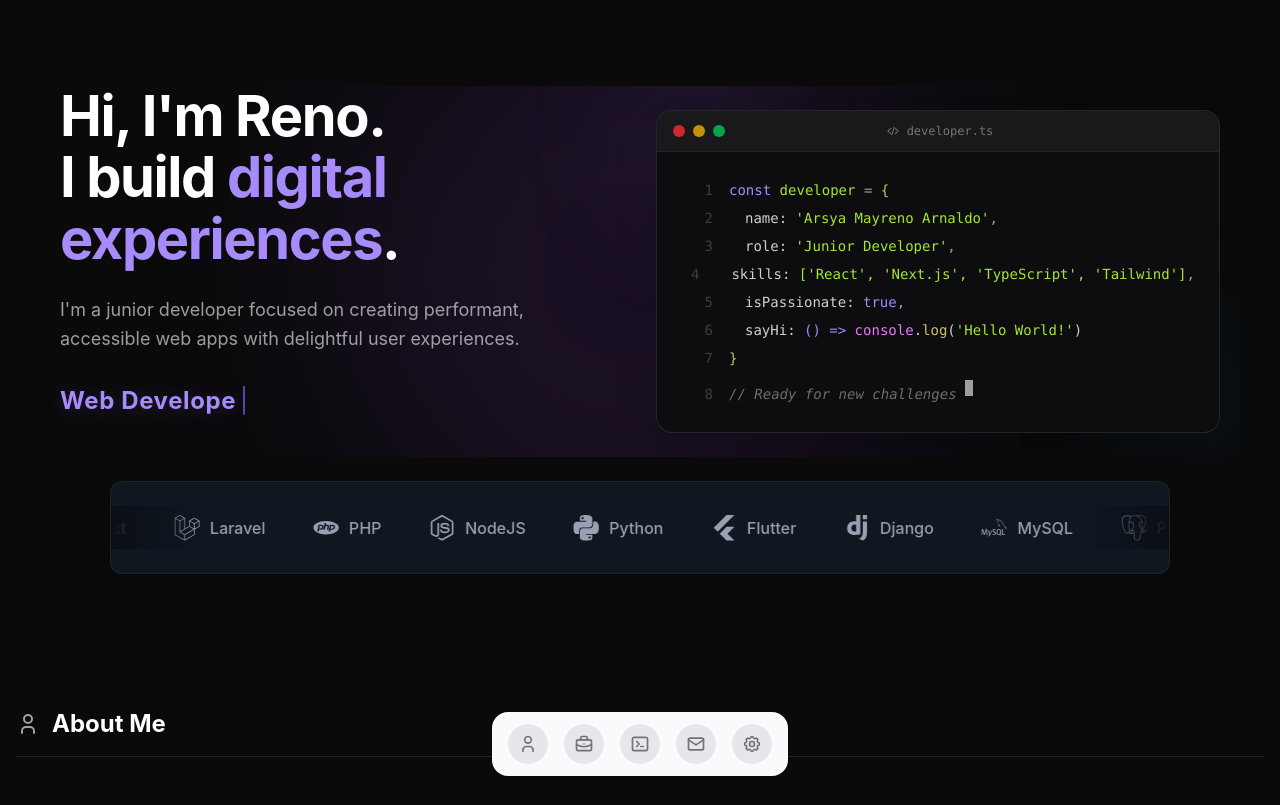
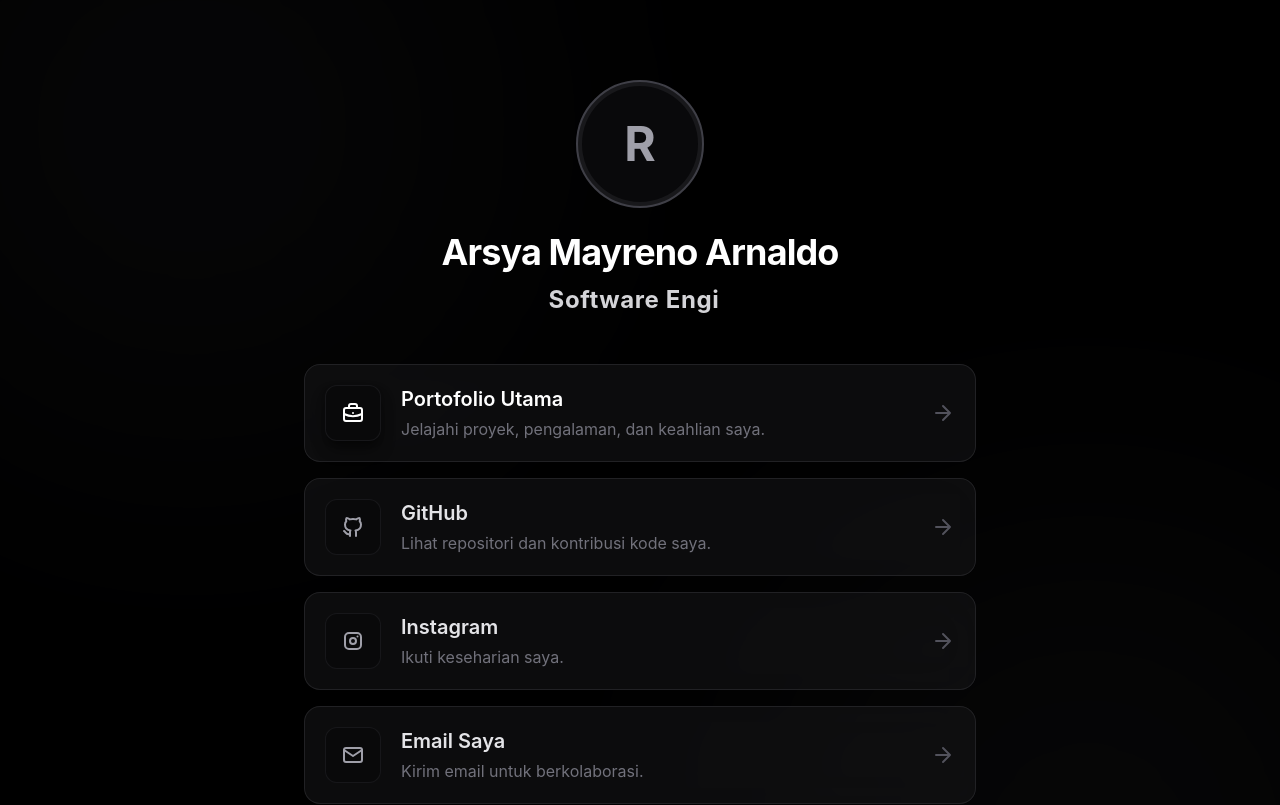
Before and after one commit to Reno11052009/portofolio, a Next.js app: page / in a window 1280 px wide. Shown: the top 805 px of the page. Built offline with nearby package versions, Linux system fonts and the light colour scheme.

Commit message:
add link bio

```diff
--- a/src/app/page.tsx
+++ b/src/app/page.tsx
@@ -1,12 +1,5 @@
-import dynamic from "next/dynamic";
-import { headers } from "next/headers";
+import LinkBio from "@/components/LinkBio";
 
-const DesktopApp = dynamic(() => import("../components/DesktopApp"));
-
-export default async function Home() {
-  const headersList = await headers();
-  const userAgent = headersList.get("user-agent") || "";
-  const isBot = /bot|googlebot|crawler|spider|robot|crawling|lighthouse|speed insights|chrome-lighthouse/i.test(userAgent);
-
-  return <DesktopApp isBot={isBot} />;
+export default function Home() {
+  return <LinkBio />;
 }
--- /dev/null
+++ b/src/app/portofolio/page.tsx
@@ -0,0 +1,12 @@
+import dynamic from "next/dynamic";
+import { headers } from "next/headers";
+
+const DesktopApp = dynamic(() => import("@/components/DesktopApp"));
+
+export default async function Portofolio() {
+  const headersList = await headers();
+  const userAgent = headersList.get("user-agent") || "";
+  const isBot = /bot|googlebot|crawler|spider|robot|crawling|lighthouse|speed insights|chrome-lighthouse/i.test(userAgent);
+
+  return <DesktopApp isBot={isBot} />;
+}
--- /dev/null
+++ b/src/components/LinkBio.tsx
@@ -0,0 +1,127 @@
+"use client";
+
+import React from "react";
+import { motion } from "framer-motion";
+import { IconBrandGithub, IconBrandLinkedin, IconBrandInstagram, IconMail, IconBriefcase } from "@tabler/icons-react";
+import Link from "next/link";
+import Typewriter from "./Typewriter";
+
+const links = [
+  {
+    title: "Portofolio Utama",
+    url: "/portofolio",
+    icon: <IconBriefcase size={24} />,
+    description: "Jelajahi proyek, pengalaman, dan keahlian saya.",
+    highlight: true,
+  },
+  {
+    title: "GitHub",
+    url: "https://github.com/Reno11052009",
+    icon: <IconBrandGithub size={24} />,
+    description: "Lihat repositori dan kontribusi kode saya.",
+  },
+  {
+    title: "Instagram",
+    url: "https://www.instagram.com/reno110509/",
+    icon: <IconBrandInstagram size={24} />,
+    description: "Ikuti keseharian saya.",
+  },
+  {
+    title: "Email Saya",
+    url: "mailto:reno@renoreno.online",
+    icon: <IconMail size={24} />,
+    description: "Kirim email untuk berkolaborasi.",
+  },
+];
+
+export default function LinkBio() {
+  const containerVariants = {
+    hidden: { opacity: 0 },
+    visible: {
+      opacity: 1,
+      transition: {
+        staggerChildren: 0.1,
+      },
+    },
+  };
+
+  const itemVariants = {
+    hidden: { opacity: 0, y: 20 },
+    visible: { opacity: 1, y: 0, transition: { type: "spring" as const, stiffness: 100 } },
+  };
+
+  return (
+    <div className="min-h-screen bg-black text-zinc-100 flex flex-col items-center py-20 px-4 relative overflow-hidden">
+      {/* Background decoration (non-gradient, solid shapes) */}
+      <div className="absolute inset-0 pointer-events-none z-0">
+        {/* Menggunakan blur ekstrim dari warna solid, tanpa linear-gradient atau radial-gradient */}
+        <div className="absolute top-[-20%] left-[-10%] w-[50vw] h-[50vw] rounded-full bg-zinc-900 opacity-30 blur-[150px]" />
+        <div className="absolute bottom-[-20%] right-[-10%] w-[50vw] h-[50vw] rounded-full bg-zinc-800 opacity-20 blur-[150px]" />
+      </div>
+
+      <motion.div
+        className="w-full max-w-2xl z-10 flex flex-col items-center relative"
+        initial="hidden"
+        animate="visible"
+        variants={containerVariants}
+      >
+        {/* Profile Section */}
+        <motion.div variants={itemVariants} className="flex flex-col items-center mb-12 text-center">
+          <div className="relative w-32 h-32 mb-6 rounded-full overflow-hidden border-2 border-zinc-700 bg-zinc-900 p-1 group">
+             <div className="w-full h-full rounded-full bg-zinc-950 flex items-center justify-center text-5xl font-bold text-zinc-400 overflow-hidden relative transition-all duration-500 group-hover:bg-zinc-800 group-hover:text-zinc-200">
+               R
+             </div>
+          </div>
+          <h1 className="text-4xl font-bold tracking-tight mb-3 text-white">Arsya Mayreno Arnaldo</h1>
+          <Typewriter roles={["Web Developer", "Software Engineer Student"]} />
+        </motion.div>
+
+        {/* Links Section */}
+        <motion.div variants={containerVariants} className="w-full flex flex-col gap-4">
+          {links.map((link, index) => (
+            <motion.div key={index} variants={itemVariants} className="w-full">
+              <Link
+                href={link.url}
+                target={link.url.startsWith("http") ? "_blank" : "_self"}
+                className={`
+                  group flex items-center p-4 sm:p-5 rounded-2xl transition-all duration-300
+                  bg-zinc-900/50 backdrop-blur-xl border border-zinc-800/80
+                  hover:bg-zinc-800/80 hover:border-zinc-600 hover:shadow-2xl hover:shadow-black hover:-translate-y-1
+                  ${link.highlight ? "border-zinc-500 bg-zinc-800/40" : ""}
+                `}
+              >
+                <div className={`
+                  flex items-center justify-center w-14 h-14 rounded-xl bg-zinc-950/80 border border-zinc-800/50
+                  transition-all duration-300 group-hover:scale-110 group-hover:rotate-3
+                  ${link.highlight ? "text-white shadow-lg shadow-black/50" : "text-zinc-400 group-hover:text-white group-hover:border-zinc-700 group-hover:bg-zinc-900"}
+                `}>
+                  {link.icon}
+                </div>
+
+                <div className="ml-5 flex-1">
+                  <h2 className={`font-semibold text-lg sm:text-xl transition-colors duration-300 ${link.highlight ? "text-white" : "text-zinc-200 group-hover:text-white"}`}>
+                    {link.title}
+                  </h2>
+                  <p className="text-sm sm:text-base text-zinc-500 mt-1 transition-colors duration-300 group-hover:text-zinc-400">
+                    {link.description}
+                  </p>
+                </div>
+
+                <div className="text-zinc-600 transition-all duration-300 group-hover:text-white group-hover:translate-x-2">
+                  <svg width="24" height="24" viewBox="0 0 24 24" fill="none" xmlns="http://www.w3.org/2000/svg">
+                    <path d="M5 12H19M19 12L12 5M19 12L12 19" stroke="currentColor" strokeWidth="2" strokeLinecap="round" strokeLinejoin="round"/>
+                  </svg>
+                </div>
+              </Link>
+            </motion.div>
+          ))}
+        </motion.div>
+
+        {/* Footer */}
+        <motion.div variants={itemVariants} className="mt-16 text-center text-zinc-600 text-sm font-medium tracking-wide">
+          <p>© {new Date().getFullYear()} Arsya Mayreno Arnaldo.</p>
+        </motion.div>
+      </motion.div>
+    </div>
+  );
+}
--- a/src/components/Typewriter.tsx
+++ b/src/components/Typewriter.tsx
@@ -54,10 +54,10 @@ export default function Typewriter({ roles = [], speed = 120, hold = 1400 }: Typ
           animation: typewriter-blink 0.8s step-end infinite;
         }
       `}</style>
-      <span className="text-[#a78bfa] drop-shadow-[0_2px_8px_rgba(124,92,255,0.2)]">
+      <span className="text-zinc-300">
         {displayText}
       </span>
-      <span className="typewriter-cursor ml-1 text-[#7c5cff] font-light">|</span>
+      <span className="typewriter-cursor ml-1 text-zinc-500 font-light">|</span>
     </span>
   )
 }
```
